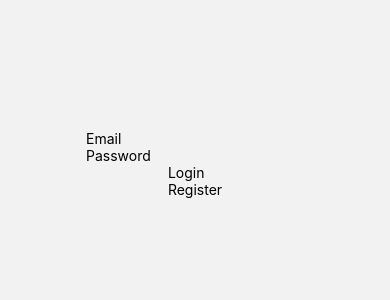
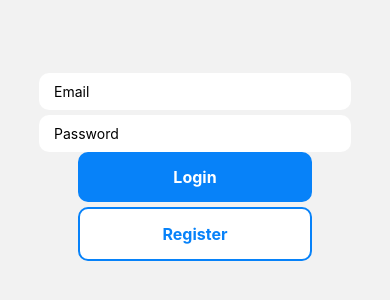
Before and after one commit to thejamesgore/react-native-projects, a React Native app in the folder 02-Login-App/: screen /Login in a window 390 px wide. Shown: the part 258-558 px from the top of the page. Built offline with nearby package versions, Linux system fonts and the light colour scheme.

Commit message:
added LoginScreen styling

```diff
--- a/02-Login-App/screens/LoginScreen.js
+++ b/02-Login-App/screens/LoginScreen.js
@@ -50,12 +50,38 @@ const styles = StyleSheet.create({
     justifyContent: 'center',
     alignItems: 'center',
   },
-
-  inputContainer: {},
-  button: {},
-  buttonText: {},
-  input: {},
-  buttonContainer: {},
-  buttonOutline: {},
-  buttonOutlineText: {},
+  inputContainer: {
+    width: '80%',
+  },
+  input: {
+    backgroundColor: 'white',
+    paddingHorizontal: 15,
+    paddingVertical: 10,
+    borderRadius: 10,
+    marginTop: 5,
+  },
+  button: {
+    backgroundColor: '#0782f9',
+    width: '100%',
+    padding: 15,
+    borderRadius: 10,
+    alignItems: 'center',
+  },
+  buttonText: {
+    color: 'white',
+    fontWeight: '700',
+    fontSize: 16,
+  },
+  buttonContainer: {
+    width: '60%',
+    justifyContent: 'center',
+    alignItems: 'center',
+  },
+  buttonOutline: {
+    backgroundColor: 'white',
+    marginTop: 5,
+    borderColor: '#0782f9',
+    borderWidth: 2,
+  },
+  buttonOutlineText: { color: '#0782f9', fontWeight: '700', fontSize: 16 },
 })
```
